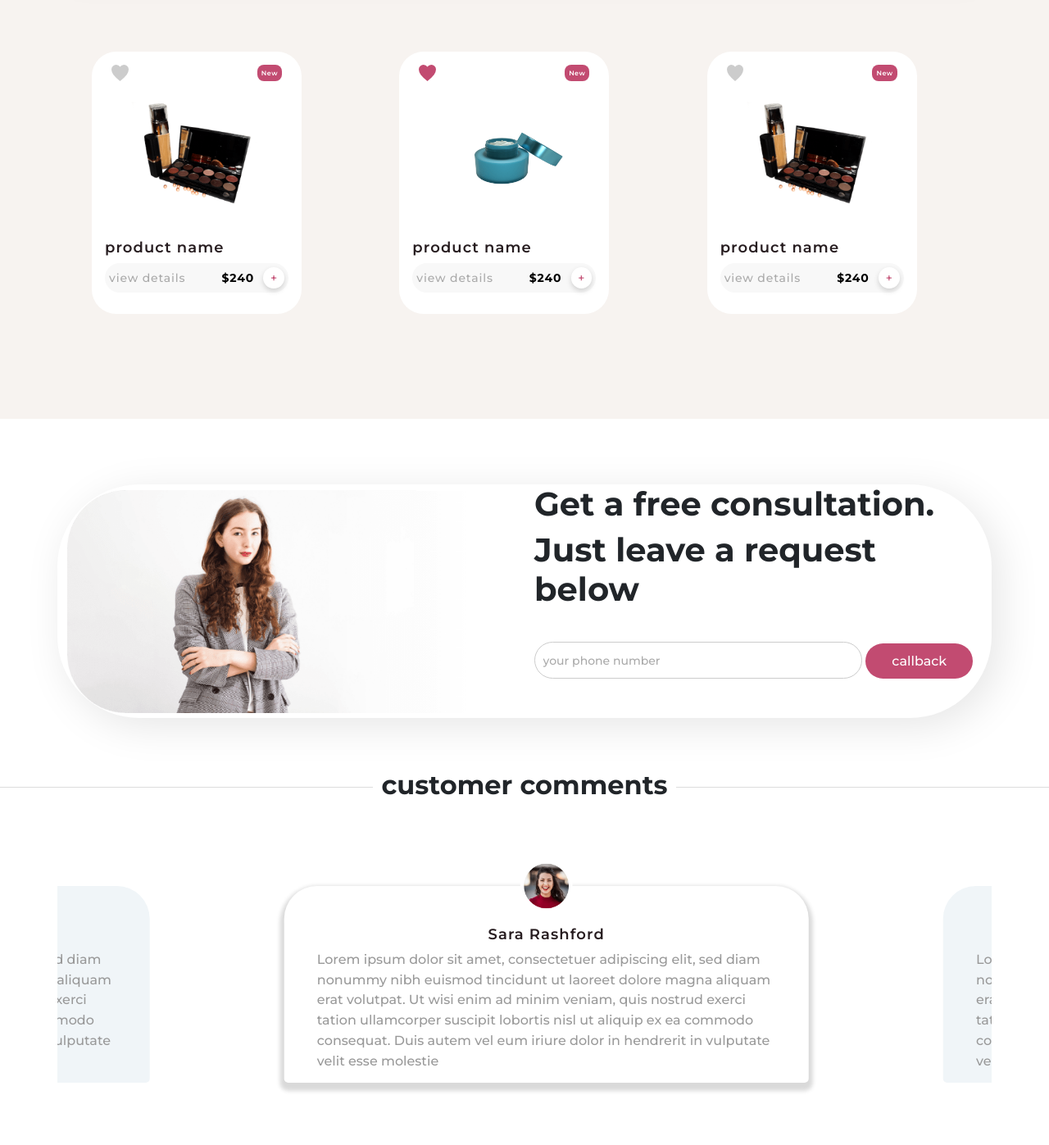
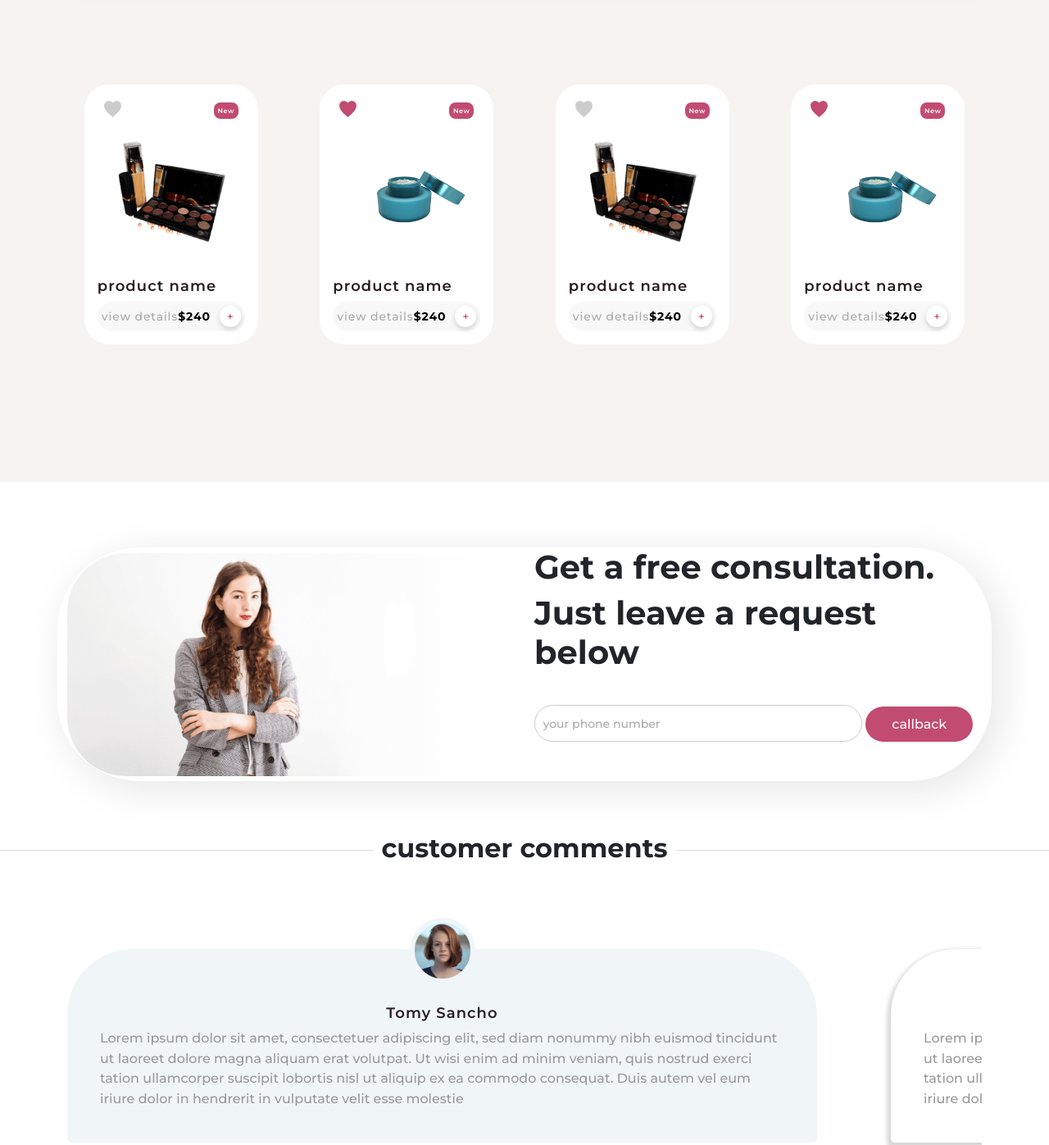
Before and after one commit to mohammadmajidd/lauraBeauty, a website: page components/index.html in a window 1280 px wide. Shown: the part 2180-3577 px from the top of the page at 82% size. Drawn offline with nearby package versions, Linux system fonts and the light colour scheme.

Commit message:
edit swipers

```diff
--- a/components/index.html
+++ b/components/index.html
@@ -212,15 +212,17 @@
         <!--product section-->
         <section class="mt-4 productSection">
             <div class=" products">
-                <div class="row row-cols-md-1 g-4">
+                <div class="row">
                     <div class="swiper mySwiper">
                         <div class="swiper-wrapper">
                             <div class="swiper-slide">
-                                <div class="col">
                                 <div class="card  border-0 products__productCard">
                                     <div class="card-header bg-transparent border-0">
-                                            <div class="d-flex justify-content-between products__cardHeader">
-                                                <img src="images/gray-like.svg">
+                                        <div class="d-flex justify-content-between align-items-baseline products__cardHeader">
+                                            <div class="products__cardImage">
+                                                <img alt="gray-like" src="images/gray-like.svg">
+                                            </div>
+
                                             <span>new</span>
                                         </div>
                                     </div>
@@ -239,13 +241,13 @@
                                     </div>
                                 </div>
                             </div>
-                            </div>
                             <div class="swiper-slide">
-                                <div class="col">
                                 <div class="card  border-0  products__productCard">
                                     <div class="card-header bg-transparent border-0">
-                                            <div class="d-flex justify-content-between products__cardHeader">
+                                        <div class="d-flex align-items-baseline justify-content-between products__cardHeader">
+                                            <div class="products__cardImage">
                                                 <img src="images/pink-like.svg">
+                                            </div>
                                             <span>new</span>
                                         </div>
                                     </div>
@@ -263,13 +265,13 @@
                                     </div>
                                 </div>
                             </div>
-                            </div>
                             <div class="swiper-slide">
-                                <div class="col">
                                 <div class="card  border-0 products__productCard">
                                     <div class="card-header bg-transparent border-0">
-                                            <div class="d-flex justify-content-between products__cardHeader">
+                                        <div class="d-flex align-items-baseline justify-content-between products__cardHeader">
+                                            <div class="products__cardImage">
                                                 <img src="images/gray-like.svg">
+                                            </div>
                                             <span>new</span>
                                         </div>
                                     </div>
@@ -288,13 +290,13 @@
                                     </div>
                                 </div>
                             </div>
-                            </div>
                             <div class="swiper-slide">
-                                <div class="col">
                                 <div class="card  border-0 products__productCard">
                                     <div class="card-header bg-transparent border-0">
-                                            <div class="d-flex justify-content-between products__cardHeader">
+                                        <div class="d-flex align-items-baseline justify-content-between products__cardHeader">
+                                            <div class="products__cardImage">
                                                 <img src="images/pink-like.svg">
+                                            </div>
                                             <span>new</span>
                                         </div>
                                     </div>
@@ -312,13 +314,13 @@
                                     </div>
                                 </div>
                             </div>
-                            </div>
                             <div class="swiper-slide">
-                                <div class="col">
                                 <div class="card  border-0 products__productCard">
                                     <div class="card-header bg-transparent border-0">
-                                            <div class="d-flex justify-content-between products__cardHeader">
+                                        <div class="d-flex align-items-baseline justify-content-between products__cardHeader">
+                                            <div class="products__cardImage">
                                                 <img src="images/gray-like.svg">
+                                            </div>
                                             <span>new</span>
                                         </div>
                                     </div>
@@ -337,13 +339,13 @@
                                     </div>
                                 </div>
                             </div>
-                            </div>
                             <div class="swiper-slide">
-                                <div class="col">
                                 <div class="card  border-0 products__productCard">
                                     <div class="card-header bg-transparent border-0">
-                                            <div class="d-flex justify-content-between products__cardHeader">
+                                        <div class="d-flex align-items-baseline justify-content-between products__cardHeader">
+                                            <div class="products__cardImage">
                                                 <img src="images/pink-like.svg">
+                                            </div>
                                             <span>new</span>
                                         </div>
                                     </div>
@@ -356,7 +358,6 @@
                                             <div class="products__footer">
                                                 <span>$240</span>
                                                 <button>+</button>
-                                                </div>
                                             </div>
                                         </div>
                                     </div>
@@ -391,13 +392,14 @@
 <!--customer comments section-->
 <h2 class="text-center heading"><span>customer comments</span></h2>
 <section class="container comments">
-    <div style="height: 20rem" class="row">
     <div class="swiper Swiper">
         <div class="swiper-wrapper">
             <div class="swiper-slide">
-                    <div class="col col-sm-12 col-md-4 ">
                 <div class="card comments__commentCard sideCard">
+                    <div class="comments__commentCard__cardMedia">
                         <img src="images/tommy.png" class="card-img-top" alt="Tomy">
+                    </div>
+
                     <div class="card-body">
                         <h5 class="card-title">Tomy Sancho</h5>
                         <p class="card-text">Lorem ipsum dolor sit amet, consectetuer adipiscing elit, sed diam
@@ -411,11 +413,13 @@
                     </div>
                 </div>
             </div>
+
+            <div class="swiper-slide">
+                <div class="card comments__commentCard centerCard">
+                    <div class="comments__commentCard__cardMedia">
+                        <img src="images/sara.png" class="card-img-top" alt="sara">
                     </div>
-                <div class="swiper-slide">
-                    <div class="col col-sm-12 col-md-4 ">
-                        <div class="card comments__commentCard centerCard">
-                            <img src="images/sara.png" class="card-img-top" alt="sara">
+
                     <div class="card-body">
                         <h5 class="card-title">Sara Rashford</h5>
                         <p class="card-text">Lorem ipsum dolor sit amet, consectetuer adipiscing elit, sed diam
@@ -429,11 +433,11 @@
                     </div>
                 </div>
             </div>
+            <div class="swiper-slide">
+                <div class="card comments__commentCard sideCard">
+                    <div class="comments__commentCard__cardMedia">
+                        <img src="images/linda.png" class="card-img-top" alt="linda">
                     </div>
-                <div class="swiper-slide">
-                    <div class="col col-sm-12 col-md-4 ">
-                        <div class="card comments__commentCard sideCard">
-                            <img src="images/linda.png" class="card-img-top" alt="linda">
                     <div class="card-body">
                         <h5 class="card-title">Linda Romero</h5>
                         <p class="card-text">Lorem ipsum dolor sit amet, consectetuer adipiscing elit, sed diam
@@ -444,8 +448,6 @@
                             ullamcorper suscipit lobortis nisl ut aliquip ex ea commodo consequat. Duis
                             autem vel eum iriure
                             dolor in hendrerit in vulputate velit esse molestie</p>
-                            </div>
-                        </div>
                     </div>
                 </div>
             </div>
@@ -471,7 +473,7 @@
     </div>
 
 </section>
-<section class="container footer">
+<section class=" footer">
     <div class="row">
         <div class="col-12 footer__logo">
             <img src="images/footerLogo.svg">
--- a/components/js/swiper.js
+++ b/components/js/swiper.js
@@ -7,19 +7,19 @@ var swiper = new Swiper(".mySwiper", {
 
     breakpoints: {
         540: {
-            slidesPerView: 1.5,
+            slidesPerView: 2,
             spaceBetween: 40
         },
         726: {
-            slidesPerView: 2,
+            slidesPerView:3,
             spaceBetween: 30
         },
         960: {
-            slidesPerView: 2.5,
+            slidesPerView: 3,
             spaceBetween: 50
         },
         1140: {
-            slidesPerView: 3,
+            slidesPerView: 4,
             spaceBetween: 10
         },
         1320: {
@@ -27,11 +27,11 @@ var swiper = new Swiper(".mySwiper", {
             spaceBetween: 40
         },
         1400: {
-            slidesPerView: 5,
-            spaceBetween: 60
+            slidesPerView: 4.5,
+            spaceBetween: 0
         },
     },
-    loop:true,
+    // loop: true,
 });
 let swiper2 = new Swiper(".Swiper", {
     navigation: {
@@ -40,39 +40,39 @@ let swiper2 = new Swiper(".Swiper", {
     },
     breakpoints: {
         240: {
-            slidesPerView: 0.8,
+            slidesPerView: 1,
             spaceBetween: 90
         },
         340: {
-            slidesPerView: 0.2,
+            slidesPerView: 1,
             spaceBetween: 40
         },
         540: {
-            slidesPerView: 0.5,
+            slidesPerView: 1,
             spaceBetween: 0
         },
         726: {
-            slidesPerView: 0.9,
+            slidesPerView:1,
             spaceBetween: 80
         },
         960: {
-            slidesPerView:1,
-            spaceBetween: 50
+            slidesPerView: 2,
+            spaceBetween: 20
         },
         1140: {
-            slidesPerView:1.4,
-            spaceBetween: 10
+            slidesPerView: 1.2,
+            spaceBetween: 90
         },
         1320: {
-            slidesPerView: 1.6,
+            slidesPerView: 3,
             spaceBetween: 10
         },
         1400: {
-            slidesPerView: 1.9,
-            spaceBetween: 0
+            slidesPerView: 1.8,
+            spaceBetween: 20
         },
 
     },
-    initialSlide:1
-
+    // initialSlide: 1,
+    // loop: true
 });
--- a/scss/component/_swiper.scss
+++ b/scss/component/_swiper.scss
@@ -1,4 +1,6 @@
-
+.swiper{
+  padding: 2.5rem 0;
+}
 .swiper-slide {
   text-align: center;
   font-size: 18px;
@@ -16,7 +18,5 @@
   -webkit-align-items: center;
   align-items: center;
 }
-
-.swiper-button-next{
-
+.swiper-wrapper{
 }
--- a/scss/section/_comments.scss
+++ b/scss/section/_comments.scss
@@ -1,4 +1,5 @@
 @use "../component/mixin" as *;
+
 .heading {
   margin-bottom: 5rem;
   border-bottom: 1px solid #ddd;
@@ -14,10 +15,8 @@
 
 .comments {
   &__commentCard {
-    width: 40rem;
-    height: 15rem;
     border: none;
-    border-radius: 40px 40px 5px 5px;
+    border-radius: 80px 80px 5px 5px;
 
     p {
       text-align: left;
@@ -26,13 +25,19 @@
       font-stretch: normal;
       line-height: 1.56;
       letter-spacing: normal;
-      color: #999;
+      color: #999999;
     }
 
-    img {
-      width: 4rem;
-      margin: -3.5rem auto auto;
+    &__cardMedia {
+      width: 80px;
+      margin: auto;
+
+      img {
+        width: 100%;
+        margin: -4.5rem auto auto;
+      }
     }
+
 
   }
 
--- a/scss/section/_footer.scss
+++ b/scss/section/_footer.scss
@@ -1,10 +1,12 @@
 .footer {
-  //background-image: url("/components/images/footer.svg");
-  //background-size: cover;
+  background-image: url("/components/images/footer.svg");
+  background-size: cover;
   //background-position: center;
   //height: 120px;
   background-color: #f7f3f0;
-
+  border-top-right-radius: 50%;
+  border-top-left-radius: 50%;
+  padding: 20px;
   &__logo {
     display: flex;
     justify-content: center;
--- a/scss/section/_products.scss
+++ b/scss/section/_products.scss
@@ -4,10 +4,9 @@
   margin: 5rem auto;
 
   &__productCard {
-    width: 16rem;
-    height: 20rem;
+
     border-radius: 30px;
-    margin-left: 30px;
+    //margin-left: 30px;
   }
 
   &__imageCard {
```
Also changed, not shown: assets/css/style.css, scss/style.css. Lines whose indentation alone changed are shown as unchanged.
